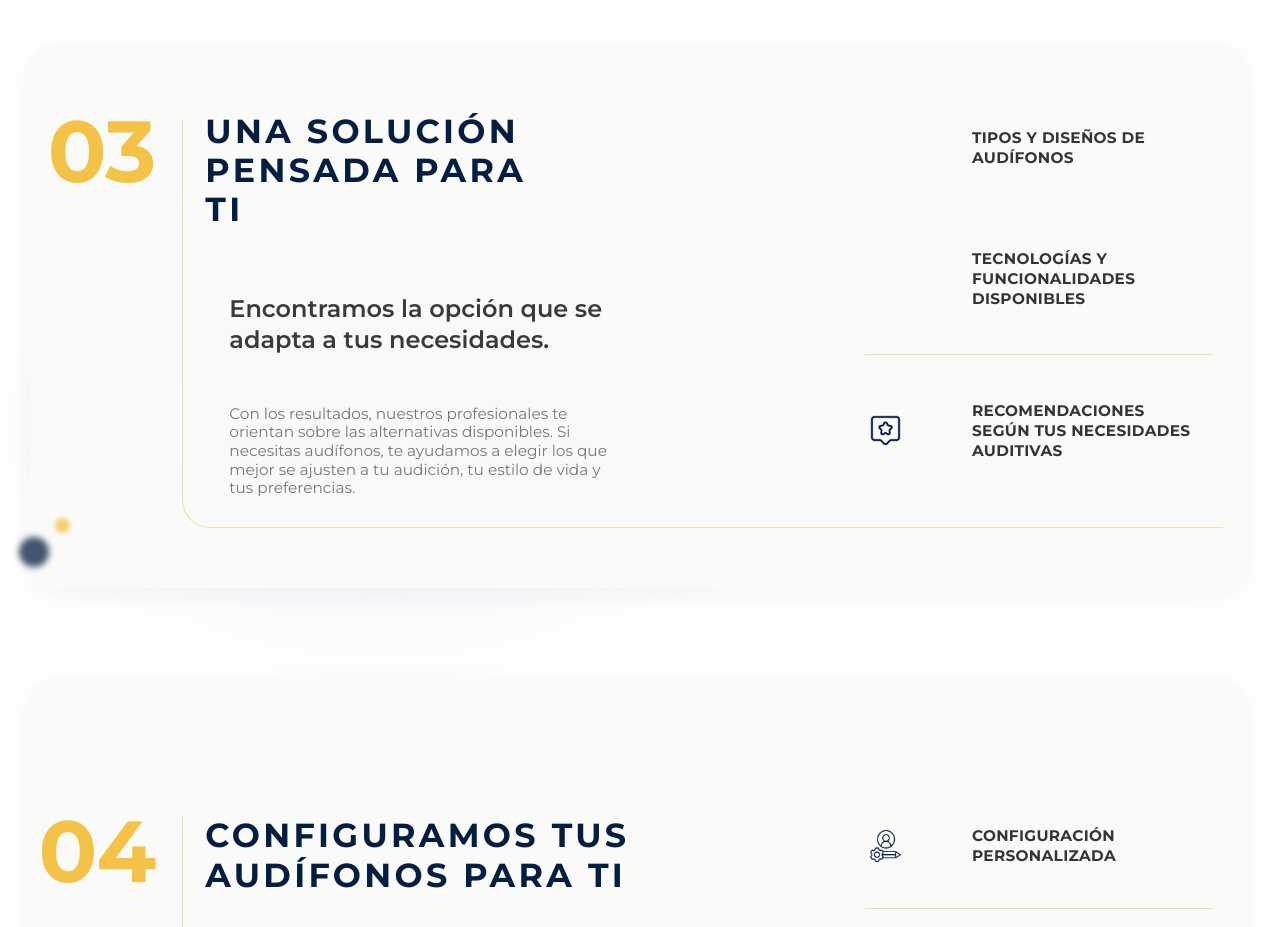
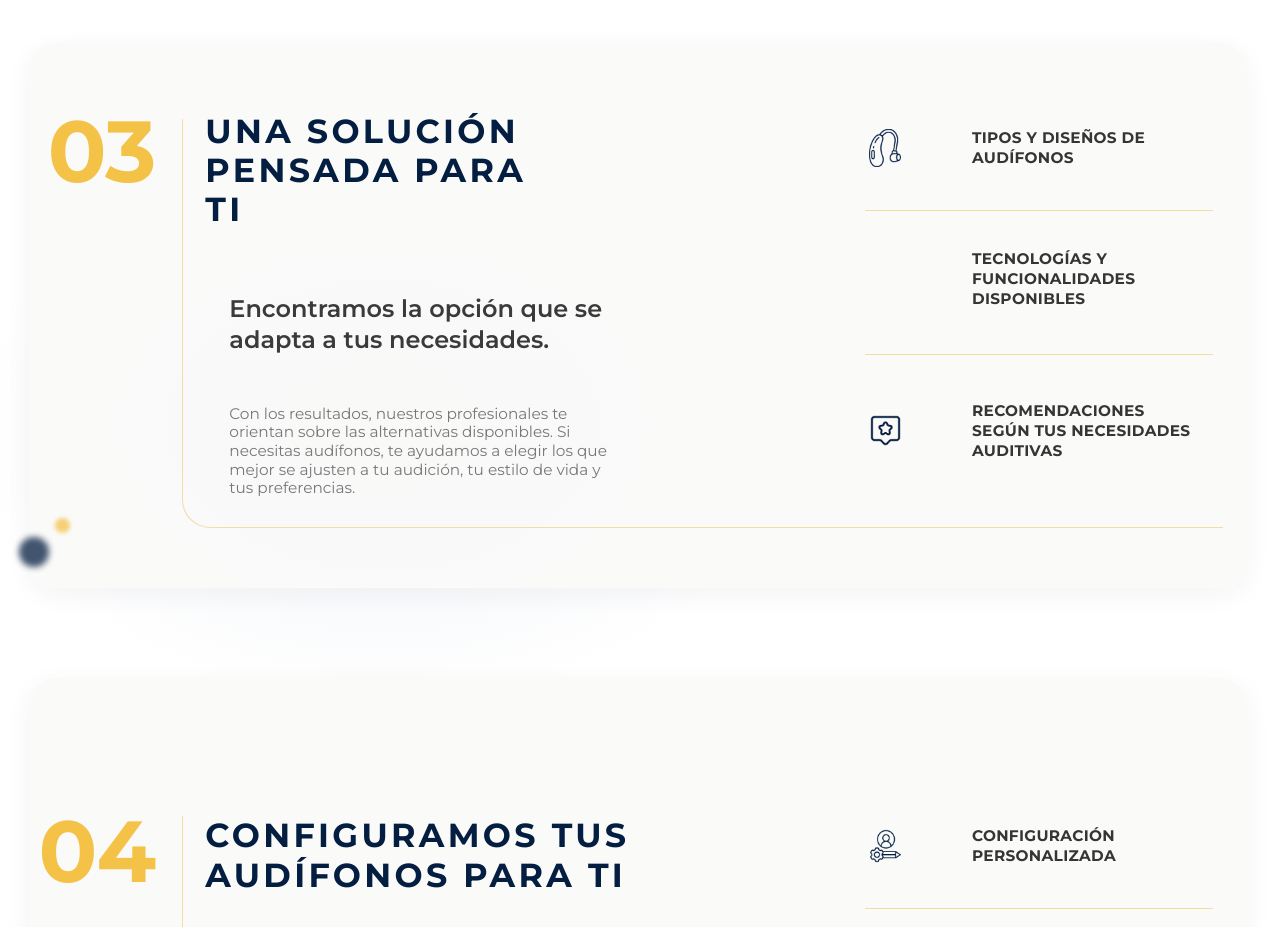
Before and after one commit to auraljaveriana-glitch/Aural, a Next.js app: page /proceso in a window 1280 px wide. Shown: the part 2000-2927 px from the top of the page. Built offline with nearby package versions, Linux system fonts and the light colour scheme; a web font is replaced by a local one.

Commit message:
Proceso paso 03: ícono de audífono y separador entre los dos primeros puntos
Co-Authored-By: Claude Opus 5.5 <noreply@anthropic.com>
Claude-Session: https://claude.ai/code/session_01KXgfURWN5eADwFqiRENNbR

```diff
--- a/src/content/proceso.ts
+++ b/src/content/proceso.ts
@@ -81,13 +81,13 @@ export const pasos: Paso[] = [
     linea: { top: 3178, bottom: 3792 },
     y: { numero: 3182, titulo: 3180, subtitulo: 3450, texto: 3614 },
     anchoTexto: 606,
-    // en el diseño los dos primeros puntos no tienen ícono ni separador entre ellos
+    // PENDIENTE: ícono de "Tecnologías y funcionalidades disponibles"
     lista: [
-      { texto: ["Tipos y diseños de", "audífonos"], y: 3197 },
+      { texto: ["Tipos y diseños de", "audífonos"], icono: "/img/proceso/icono-audifono.png", iconoAncho: 48, y: 3197 },
       { texto: ["Tecnologías y", "funcionalidades", "disponibles"], y: 3381 },
       { texto: ["Recomendaciones", "según tus necesidades", "auditivas"], icono: "/img/proceso/icono-recomendaciones.png", iconoAncho: 47, y: 3608 },
     ],
-    separadores: [3531],
+    separadores: [3315, 3531],
     puntos: { navy: [51, 3828], dorado: [94, 3788] },
   },
   {
```
